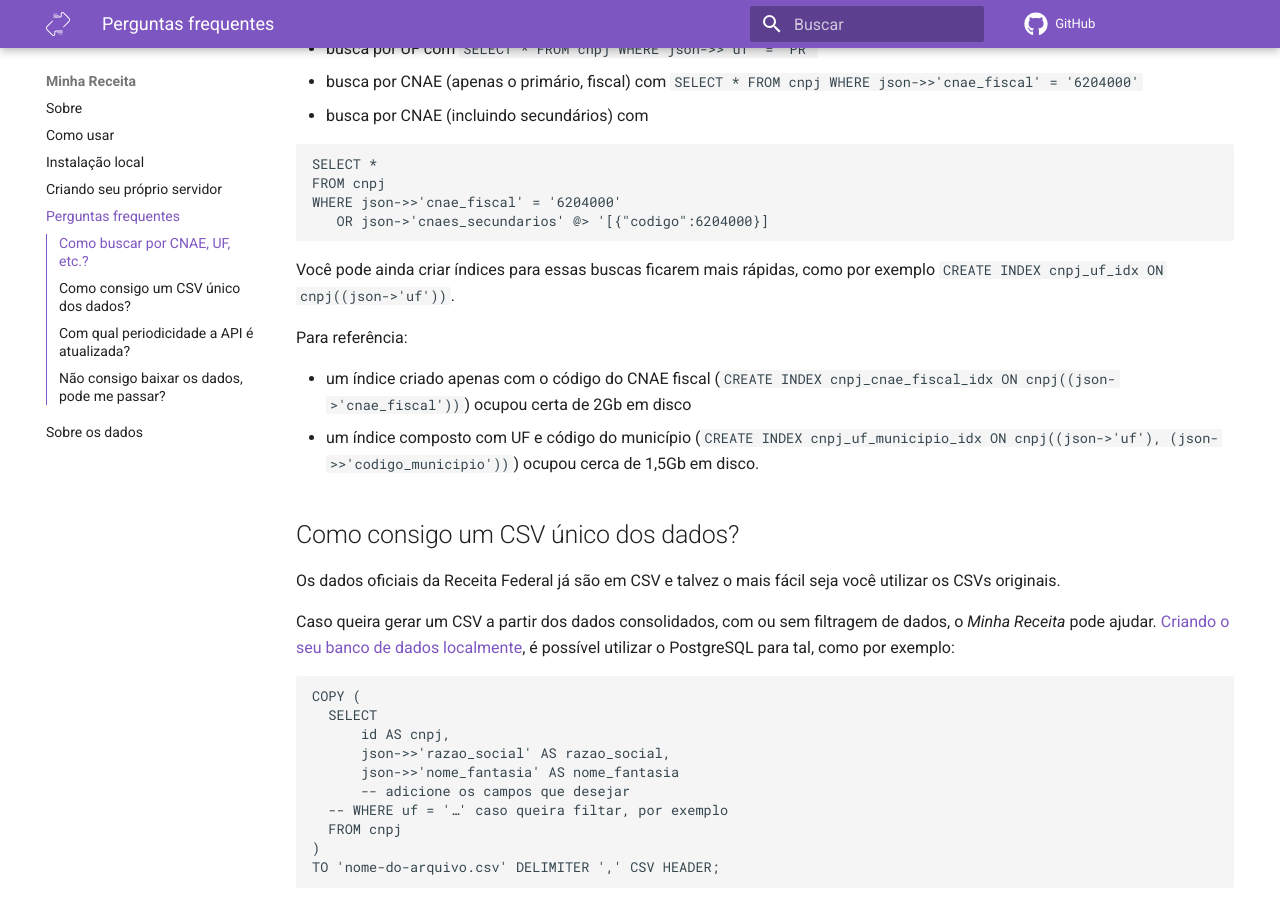
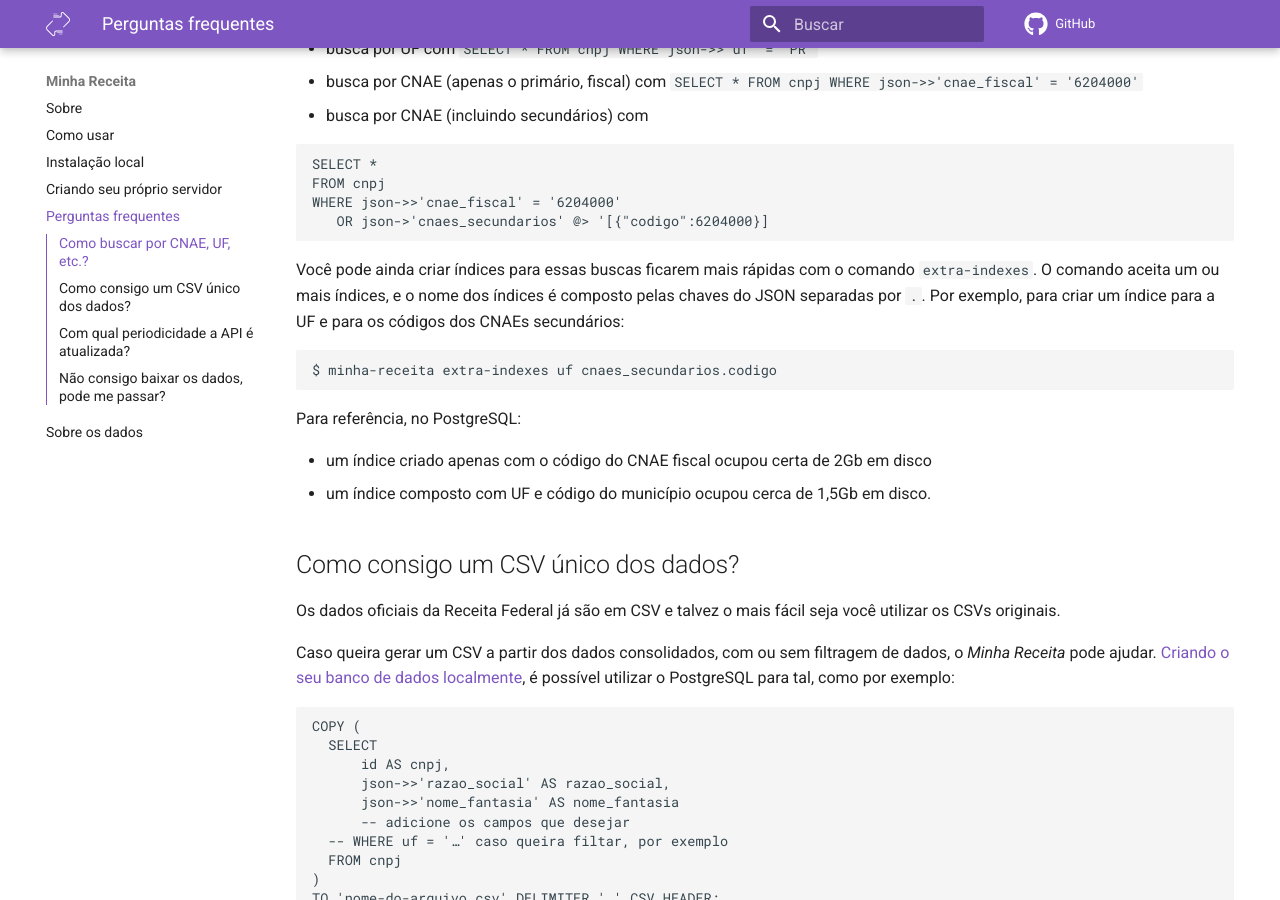
Before and after one commit to cuducos/minha-receita, an MkDocs documentation site: the page built from docs/faq.md, in a window 1280 px wide and 900 px high, scrolled down 395 px. Built offline with MkDocs 1.6.1 and Material for MkDocs 9.7.7, drawn with Linux system fonts in a browser that asks for light colours; comment, search, counter and statistics services are not loaded.

Commit message:
Adds `extra-indexes` to the docs
Closes #279

````diff
--- a/docs/faq.md
+++ b/docs/faq.md
@@ -22,12 +22,17 @@ WHERE json->>'cnae_fiscal' = '6204000'
    OR json->'cnaes_secundarios' @> '[{"codigo":6204000}]
 ```
 
-Você pode ainda criar índices para essas buscas ficarem mais rápidas, como por exemplo `CREATE INDEX cnpj_uf_idx ON cnpj((json->'uf'))`.
+Você pode ainda criar índices para essas buscas ficarem mais rápidas com o comando `extra-indexes`. O comando aceita um ou mais índices, e o nome dos índices é composto pelas chaves do JSON separadas por `.`. Por exemplo, para criar um índice para a UF e para os códigos dos CNAEs secundários:
 
-Para referência:
+```console
+$ minha-receita extra-indexes uf cnaes_secundarios.codigo
+```
 
-* um índice criado apenas com o código do CNAE fiscal (`CREATE INDEX cnpj_cnae_fiscal_idx ON cnpj((json->'cnae_fiscal'))`) ocupou certa de 2Gb em disco
-* um índice composto com UF e código do município (`CREATE INDEX cnpj_uf_municipio_idx ON cnpj((json->'uf'), (json->>'codigo_municipio'))`) ocupou cerca de 1,5Gb em disco.
+
+Para referência, no PostgreSQL:
+
+* um índice criado apenas com o código do CNAE fiscal ocupou certa de 2Gb em disco
+* um índice composto com UF e código do município ocupou cerca de 1,5Gb em disco.
 
 ## Como consigo um CSV único dos dados?
 
@@ -47,6 +52,7 @@ COPY (
 )
 TO 'nome-do-arquivo.csv' DELIMITER ',' CSV HEADER;
 ```
+
 ## Com qual periodicidade a API é atualizada?
 
 A atualização é manual e normalmente ocorre alguns dias depois de a Receita Federal liberar uma nova versão dos dados — salvo quando a Receita Federal divulga dados absurdos, como empresas abertas no ano [202](https://twitter.com/cuducos/status/1646684441979281410) ou [4100](https://twitter.com/cuducos/status/1479078346248097793).
````
